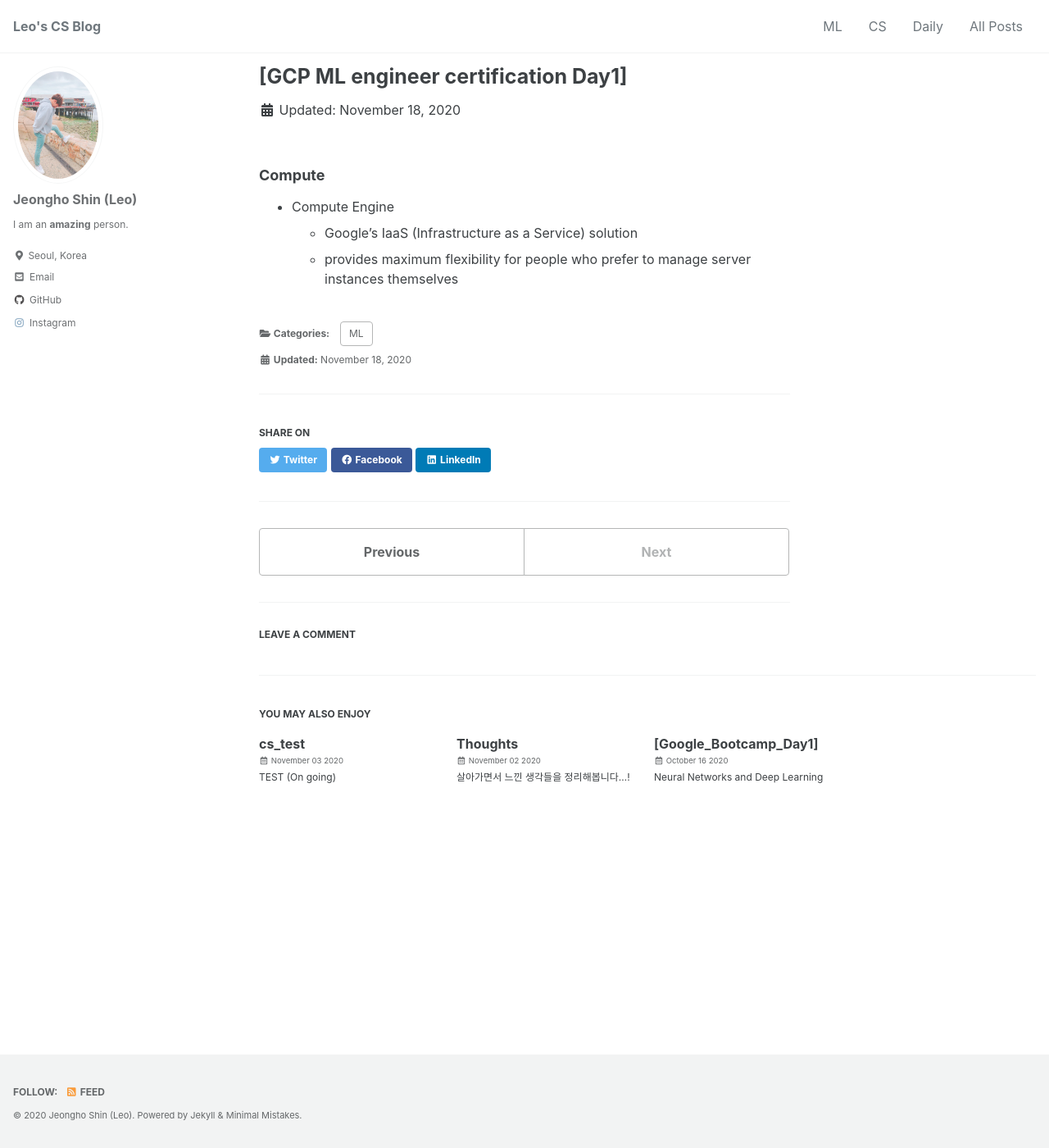
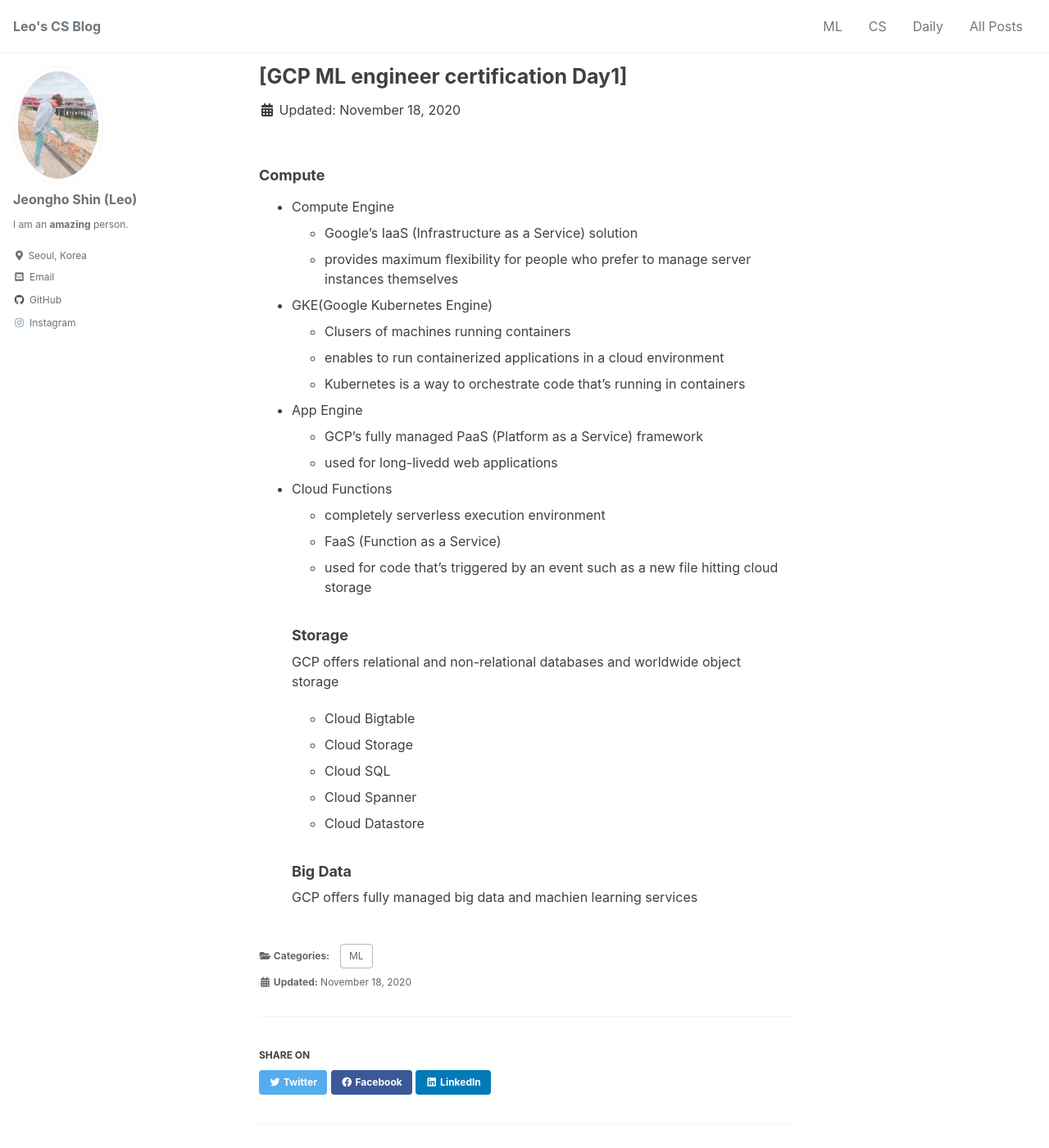
Before and after one commit to mlleo/mlleo.github.io, a Jekyll site: the page built from _posts/2020-11-18-GCP_day1.md, in a window 1280 px wide and 1400 px high. Shown: the whole window at 82% size. Built offline with Jekyll 4.4.1, drawn with Linux system fonts in a browser that asks for light colours; cached includes are drawn as plain includes; comment, search, counter and statistics services are not loaded.

Commit message:
Update 2020-11-18-GCP_day1.md

```diff
--- a/_posts/2020-11-18-GCP_day1.md
+++ b/_posts/2020-11-18-GCP_day1.md
@@ -11,3 +11,25 @@ use_math: true # MathJax On
 - Compute Engine
   - Google's IaaS (Infrastructure as a Service) solution
   - provides maximum flexibility for people who prefer to manage server instances themselves
+- GKE(Google Kubernetes Engine)
+  - Clusers of machines running containers
+  - enables to run containerized applications in a cloud environment
+  - Kubernetes is a way to orchestrate code that's running in containers
+- App Engine
+  - GCP's fully managed PaaS (Platform as a Service) framework
+  - used for long-livedd web applications
+- Cloud Functions
+  - completely serverless execution environment
+  - FaaS (Function as a Service)
+  - used for code that's triggered by an event such as a new file hitting cloud storage
+
+  ### Storage
+  GCP offers relational and non-relational databases and worldwide object storage
+  - Cloud Bigtable
+  - Cloud Storage
+  - Cloud SQL
+  - Cloud Spanner
+  - Cloud Datastore
+
+  ### Big Data
+  GCP offers fully managed big data and machien learning services
```
